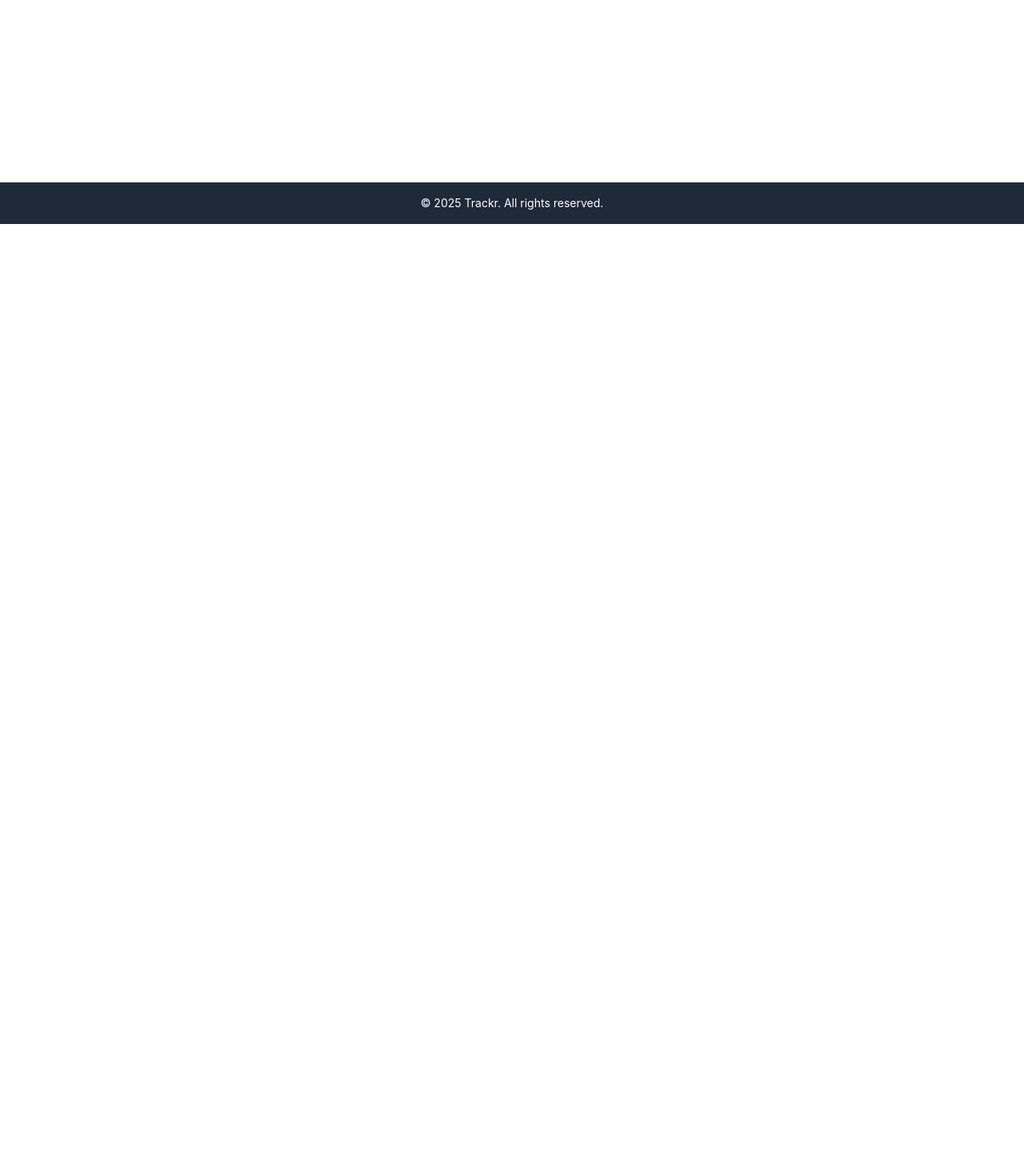
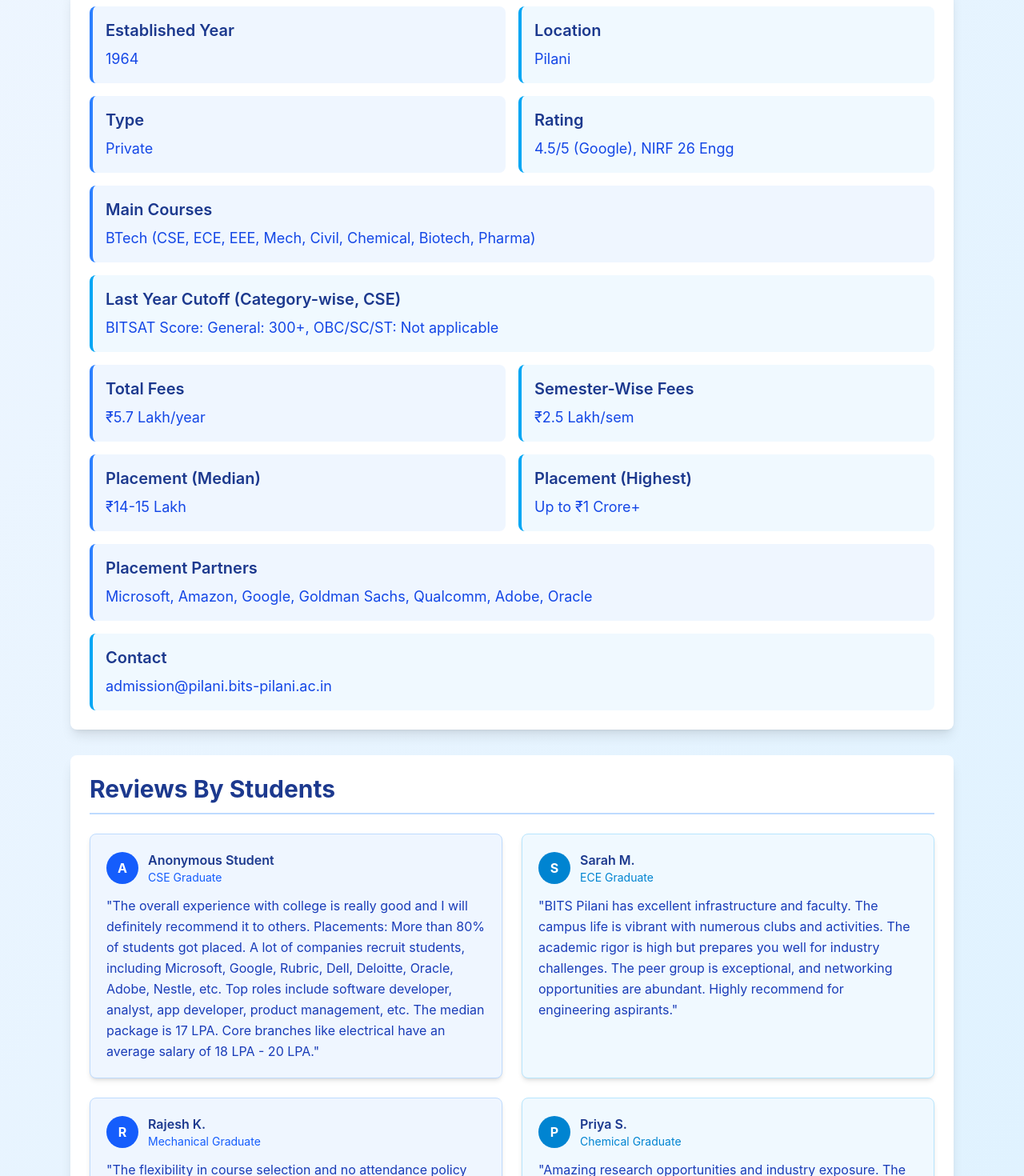
Before and after one commit to Ritesh381/Trackr-Frontend, a React (Vite) app: page /info in a window 1280 px wide. Shown: the part 520-1990 px from the top of the page at 80% size. Before the commit the page ends 800 px from the top, so only its background shows below. Built offline with nearby package versions, Linux system fonts and the light colour scheme.

Commit message:
Added Info Page for Colleges

```diff
--- a/src/App.jsx
+++ b/src/App.jsx
@@ -14,6 +14,7 @@
 import 'aos/dist/aos.css';
 import AOS from 'aos';
 import { useEffect } from 'react';
+import Info from './components/Info';
 
 function App() {
   useEffect(() => {
@@ -35,6 +36,7 @@
         <Route path='/signup' element={<Signup/>}></Route>
         <Route path='/announcements' element={<Announcements/>}></Route>
         <Route path='/search' element={<Search/>}></Route>
+        <Route path="/info" element={<Info/>}></Route>
         <Route path="/" element={<Landing/>}></Route>
       </Routes>
       </div>
--- a/src/components/Card.jsx
+++ b/src/components/Card.jsx
@@ -1,8 +1,17 @@
 import React from 'react'
+import { useNavigate } from 'react-router-dom'
 
 function Card() {
+    const navigate = useNavigate()
+
+     function nav(){
+        navigate('/info')
+     }
+
   return (
-    <div className='border-2 border-blue-200 h-[262px] w-[333px] rounded-2xl place-items-center bg-gradient-to-br from-white to-blue-50 shadow-2xl transition-all duration-300 hover:scale-105 hover:shadow-3xl hover:border-blue-300 hover:bg-gradient-to-br hover:from-blue-50 hover:to-white hover:cursor-pointer'>
+    <div className='border-2 border-blue-200 h-[262px] w-[333px] rounded-2xl place-items-center bg-gradient-to-br from-white to-blue-50 shadow-2xl transition-all duration-300 hover:scale-105 hover:shadow-3xl hover:border-blue-300 hover:bg-gradient-to-br hover:from-blue-50 hover:to-white hover:cursor-pointer'
+     onClick={nav}
+    >
       <div className='border-2 border-blue-300 w-[330px] h-[122px] rounded-xl place-items-center bg-gradient-to-r from-gray-100 to-gray-200 shadow-inner flex items-center justify-center text-gray-500 font-semibold text-lg'>
         <p>Image</p>
       </div>
--- /dev/null
+++ b/src/components/Info.jsx
@@ -0,0 +1,155 @@
+import React from 'react'
+
+function Info() {
+  return (
+    <div className="bg-gradient-to-br from-blue-50 to-sky-100 min-h-screen">
+      <div className="max-w-6xl mx-auto p-6">
+        <div className='border-blue-600 border-2 w-full h-[280px] bg-gradient-to-r from-blue-100 to-sky-200 flex items-center justify-center rounded-lg shadow-lg mb-6'>
+          <span className="text-blue-600 text-2xl font-semibold">Image</span>
+        </div>
+        <div className='flex justify-center mb-8'>
+          <p className='text-4xl font-bold text-blue-900 bg-white px-8 py-4 rounded-lg shadow-md border-l-4 border-blue-600'>
+            Bits Pilani
+          </p>
+        </div>
+        <div className='bg-white rounded-lg shadow-lg p-6 mb-8'>
+          <div className="grid grid-cols-1 md:grid-cols-2 gap-4">
+            <div className="bg-blue-50 p-4 rounded-lg border-l-4 border-blue-500">
+              <p className='text-xl font-semibold text-blue-900 mb-2'>Established Year</p>
+              <p className='text-lg text-blue-700'>1964</p>
+            </div>
+
+            <div className="bg-sky-50 p-4 rounded-lg border-l-4 border-sky-500">
+              <p className='text-xl font-semibold text-blue-900 mb-2'>Location</p>
+              <p className='text-lg text-blue-700'>Pilani</p>
+            </div>
+
+            <div className="bg-blue-50 p-4 rounded-lg border-l-4 border-blue-500">
+              <p className='text-xl font-semibold text-blue-900 mb-2'>Type</p>
+              <p className='text-lg text-blue-700'>Private</p>
+            </div>
+
+            <div className="bg-sky-50 p-4 rounded-lg border-l-4 border-sky-500">
+              <p className='text-xl font-semibold text-blue-900 mb-2'>Rating</p>
+              <p className='text-lg text-blue-700'>4.5/5 (Google), NIRF 26 Engg</p>
+            </div>
+          </div>
+          <div className="mt-4 space-y-4">
+            <div className="bg-blue-50 p-4 rounded-lg border-l-4 border-blue-500">
+              <p className='text-xl font-semibold text-blue-900 mb-2'>Main Courses</p>
+              <p className='text-lg text-blue-700'>BTech (CSE, ECE, EEE, Mech, Civil, Chemical, Biotech, Pharma)</p>
+            </div>
+
+            <div className="bg-sky-50 p-4 rounded-lg border-l-4 border-sky-500">
+              <p className='text-xl font-semibold text-blue-900 mb-2'>Last Year Cutoff (Category-wise, CSE)</p>
+              <p className='text-lg text-blue-700'>BITSAT Score: General: 300+, OBC/SC/ST: Not applicable</p>
+            </div>
+
+            <div className="grid grid-cols-1 md:grid-cols-2 gap-4">
+              <div className="bg-blue-50 p-4 rounded-lg border-l-4 border-blue-500">
+                <p className='text-xl font-semibold text-blue-900 mb-2'>Total Fees</p>
+                <p className='text-lg text-blue-700'>₹5.7 Lakh/year</p>
+              </div>
+
+              <div className="bg-sky-50 p-4 rounded-lg border-l-4 border-sky-500">
+                <p className='text-xl font-semibold text-blue-900 mb-2'>Semester-Wise Fees</p>
+                <p className='text-lg text-blue-700'>₹2.5 Lakh/sem</p>
+              </div>
+            </div>
+
+            <div className="grid grid-cols-1 md:grid-cols-2 gap-4">
+              <div className="bg-blue-50 p-4 rounded-lg border-l-4 border-blue-500">
+                <p className='text-xl font-semibold text-blue-900 mb-2'>Placement (Median)</p>
+                <p className='text-lg text-blue-700'>₹14-15 Lakh</p>
+              </div>
+
+              <div className="bg-sky-50 p-4 rounded-lg border-l-4 border-sky-500">
+                <p className='text-xl font-semibold text-blue-900 mb-2'>Placement (Highest)</p>
+                <p className='text-lg text-blue-700'>Up to ₹1 Crore+</p>
+              </div>
+            </div>
+
+            <div className="bg-blue-50 p-4 rounded-lg border-l-4 border-blue-500">
+              <p className='text-xl font-semibold text-blue-900 mb-2'>Placement Partners</p>
+              <p className='text-lg text-blue-700'>Microsoft, Amazon, Google, Goldman Sachs, Qualcomm, Adobe, Oracle</p>
+            </div>
+
+            <div className="bg-sky-50 p-4 rounded-lg border-l-4 border-sky-500">
+              <p className='text-xl font-semibold text-blue-900 mb-2'>Contact</p>
+              <p className='text-lg text-blue-700'>admission@pilani.bits-pilani.ac.in</p>
+            </div>
+          </div>
+        </div>
+        <div className='bg-white rounded-lg shadow-lg p-6'>
+          <h1 className='text-3xl font-bold text-blue-900 mb-6 border-b-2 border-blue-200 pb-3'>
+            Reviews By Students
+          </h1>
+
+          <div className='grid grid-cols-1 md:grid-cols-2 gap-6'>
+            <div className="bg-blue-50 p-5 rounded-lg shadow-md border border-blue-200">
+              <div className="flex items-center mb-3">
+                <div className="w-10 h-10 bg-blue-600 rounded-full flex items-center justify-center text-white font-bold mr-3">
+                  A
+                </div>
+                <div>
+                  <p className="font-semibold text-blue-900">Anonymous Student</p>
+                  <p className="text-sm text-blue-600">CSE Graduate</p>
+                </div>
+              </div>
+              <p className='text-blue-800 leading-relaxed'>
+                "The overall experience with college is really good and I will definitely recommend it to others. Placements: More than 80% of students got placed. A lot of companies recruit students, including Microsoft, Google, Rubric, Dell, Deloitte, Oracle, Adobe, Nestle, etc. Top roles include software developer, analyst, app developer, product management, etc. The median package is 17 LPA. Core branches like electrical have an average salary of 18 LPA - 20 LPA."
+              </p>
+            </div>
+
+            <div className="bg-sky-50 p-5 rounded-lg shadow-md border border-sky-200">
+              <div className="flex items-center mb-3">
+                <div className="w-10 h-10 bg-sky-600 rounded-full flex items-center justify-center text-white font-bold mr-3">
+                  S
+                </div>
+                <div>
+                  <p className="font-semibold text-blue-900">Sarah M.</p>
+                  <p className="text-sm text-sky-600">ECE Graduate</p>
+                </div>
+              </div>
+              <p className='text-blue-800 leading-relaxed'>
+                "BITS Pilani has excellent infrastructure and faculty. The campus life is vibrant with numerous clubs and activities. The academic rigor is high but prepares you well for industry challenges. The peer group is exceptional, and networking opportunities are abundant. Highly recommend for engineering aspirants."
+              </p>
+            </div>
+
+            <div className="bg-blue-50 p-5 rounded-lg shadow-md border border-blue-200">
+              <div className="flex items-center mb-3">
+                <div className="w-10 h-10 bg-blue-600 rounded-full flex items-center justify-center text-white font-bold mr-3">
+                  R
+                </div>
+                <div>
+                  <p className="font-semibold text-blue-900">Rajesh K.</p>
+                  <p className="text-sm text-blue-600">Mechanical Graduate</p>
+                </div>
+              </div>
+              <p className='text-blue-800 leading-relaxed'>
+                "The flexibility in course selection and no attendance policy makes BITS unique. Students are treated as adults and given responsibility. The campus has world-class facilities and the alumni network is very strong. Great place for holistic development beyond just academics."
+              </p>
+            </div>
+
+            <div className="bg-sky-50 p-5 rounded-lg shadow-md border border-sky-200">
+              <div className="flex items-center mb-3">
+                <div className="w-10 h-10 bg-sky-600 rounded-full flex items-center justify-center text-white font-bold mr-3">
+                  P
+                </div>
+                <div>
+                  <p className="font-semibold text-blue-900">Priya S.</p>
+                  <p className="text-sm text-sky-600">Chemical Graduate</p>
+                </div>
+              </div>
+              <p className='text-blue-800 leading-relaxed'>
+                "Amazing research opportunities and industry exposure. The professors are highly qualified and approachable. The dual degree program is well-structured. Campus placements are excellent with top-tier companies visiting regularly. The entrepreneurial ecosystem is also very supportive."
+              </p>
+            </div>
+          </div>
+        </div>
+      </div>
+    </div>
+  )
+}
+
+export default Info
```
